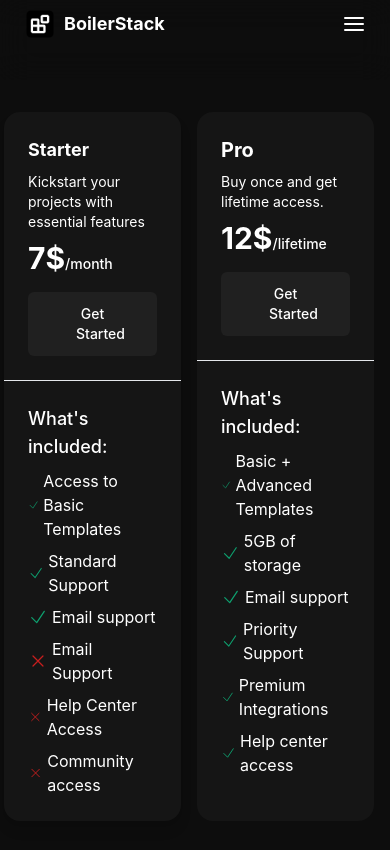
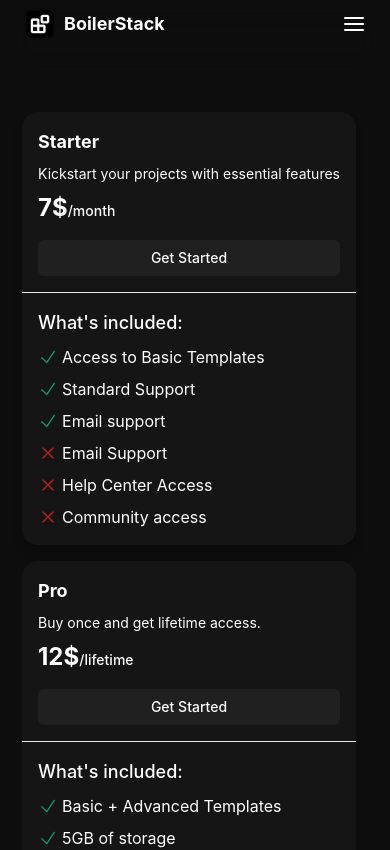
Before and after one commit to yashmandi/boilerstack, a React (Vite) app: page /pricing in a window 390 px wide. Shown: the top 850 px of the page. Built offline with nearby package versions, Linux system fonts and the light colour scheme; a web font is replaced by a local one.

Commit message:
pricing responsive

```diff
--- a/src/pages/Pricing.jsx
+++ b/src/pages/Pricing.jsx
@@ -9,11 +9,11 @@ const Pricing = () => {
 
       <main className="flex-grow flex items-center justify-center bg-[#0d0d0d]">
         <div className="max-w-screen-xl px-4 py-8 pl-1 sm:px-6 sm:py-12 lg:px-8 lg:py-16">
-          <div className="grid grid-cols-2 gap-4 sm:grid-cols-2 sm:items-stretch md:grid-cols-2 md:gap-8">
+          <div className="grid grid-cols-1 sm:grid-cols-2 gap-4 sm:gap-8">
             {/* Starter Plan */}
-            <div className="divide-y divide-gray-200 rounded-2xl  shadow-lg  transition-all bg-[#151515] transition-transform transform hover:scale-105 ">
-              <div className="p-6 sm:px-8">
-                <h2 className="text-lg font-bold text-white">
+            <div className="divide-y divide-gray-200 rounded-2xl shadow-lg transition-all bg-[#151515] transition-transform transform hover:scale-105">
+              <div className="p-4 sm:p-6">
+                <h2 className="text-lg sm:text-xl font-bold text-white">
                   Starter
                   <span className="sr-only">Plan</span>
                 </h2>
@@ -21,19 +21,19 @@ const Pricing = () => {
                   Kickstart your projects with essential features
                 </p>
                 <p className="mt-2 sm:mt-4">
-                  <strong className="text-3xl font-bold text-white sm:text-4xl">
+                  <strong className="text-2xl sm:text-3xl font-bold text-white">
                     7$
                   </strong>
                   <span className="text-sm font-medium text-white">/month</span>
                 </p>
                 <a
-                  className="mt-4 block rounded-md transition-all bg-[#202020] px-12 py-3 text-center text-sm font-medium text-white hover:bg-[#0d0d0d] hover:text-[#ffffff]  sm:mt-6"
+                  className="mt-4 block rounded-md transition-all bg-[#202020] px-6 py-2 text-center text-sm font-medium text-white hover:bg-[#0d0d0d] hover:text-[#ffffff] sm:mt-4"
                   href="#"
                 >
                   Get Started
                 </a>
               </div>
-              <div className="p-6 sm:px-8">
+              <div className="p-4 sm:p-6">
                 <p className="text-lg font-medium text-white sm:text-xl">
                   What's included:
                 </p>
@@ -147,9 +147,9 @@ const Pricing = () => {
             </div>
 
             {/* Pro Plan */}
-            <div className="divide-y divide-gray-200 rounded-2xl   transition-all bg-[#151515] transition-transform transform hover:scale-105 ">
-              <div className="p-6 sm:px-8">
-                <h2 className="text-xl font-bold text-white">
+            <div className="divide-y divide-gray-200 rounded-2xl transition-all bg-[#151515] transition-transform transform hover:scale-105">
+              <div className="p-4 sm:p-6">
+                <h2 className="text-lg sm:text-xl font-bold text-white">
                   Pro
                   <span className="sr-only">Plan</span>
                 </h2>
@@ -157,19 +157,21 @@ const Pricing = () => {
                   Buy once and get lifetime access.
                 </p>
                 <p className="mt-2 sm:mt-4">
-                  <strong className="text-3xl font-bold text-white sm:text-4xl">
+                  <strong className="text-2xl sm:text-3xl font-bold text-white">
                     12$
                   </strong>
-                  <span className="text-sm font-medium text-white">/lifetime</span>
+                  <span className="text-sm font-medium text-white">
+                    /lifetime
+                  </span>
                 </p>
                 <a
-                  className="mt-4 block rounded-md transition-all bg-[#202020] px-12 py-3 text-center text-sm font-medium text-white hover:bg-[#0d0d0d] hover:text-[#ffffff] sm:mt-6"
+                  className="mt-4 block rounded-md transition-all bg-[#202020] px-6 py-2 text-center text-sm font-medium text-white hover:bg-[#0d0d0d] hover:text-[#ffffff] sm:mt-4"
                   href="#"
                 >
                   Get Started
                 </a>
               </div>
-              <div className="p-6 sm:px-8">
+              <div className="p-4 sm:p-6">
                 <p className="text-lg font-medium text-white sm:text-xl">
                   What's included:
                 </p>
@@ -234,15 +236,15 @@ const Pricing = () => {
                       viewBox="0 0 24 24"
                       strokeWidth="1.5"
                       stroke="currentColor"
-                      className="size-5 text-green-500"
+                      className="size-5 text-red-700"
                     >
                       <path
                         strokeLinecap="round"
                         strokeLinejoin="round"
-                        d="M4.5 12.75l6 6 9-13.5"
+                        d="M6 18L18 6M6 6l12 12"
                       />
                     </svg>
-                    <span className="text-white">Priority Support</span>
+                    <span className="text-white">Priority support</span>
                   </li>
                   <li className="flex items-center gap-1">
                     <svg
@@ -251,15 +253,15 @@ const Pricing = () => {
                       viewBox="0 0 24 24"
                       strokeWidth="1.5"
                       stroke="currentColor"
-                      className="size-5 text-green-500"
+                      className="size-5 text-red-700"
                     >
                       <path
                         strokeLinecap="round"
                         strokeLinejoin="round"
-                        d="M4.5 12.75l6 6 9-13.5"
+                        d="M6 18L18 6M6 6l12 12"
                       />
                     </svg>
-                    <span className="text-white">Premium Integrations</span>
+                    <span className="text-white">Help Center Access</span>
                   </li>
                   <li className="flex items-center gap-1">
                     <svg
@@ -268,155 +270,19 @@ const Pricing = () => {
                       viewBox="0 0 24 24"
                       strokeWidth="1.5"
                       stroke="currentColor"
-                      className="size-5 text-green-500"
+                      className="size-5 text-red-700"
                     >
                       <path
                         strokeLinecap="round"
                         strokeLinejoin="round"
-                        d="M4.5 12.75l6 6 9-13.5"
+                        d="M6 18L18 6M6 6l12 12"
                       />
                     </svg>
-                    <span className="text-white">Help center access</span>
+                    <span className="text-white">Exclusive offers</span>
                   </li>
                 </ul>
               </div>
             </div>
-
-            {/* Enterprise Plan */}
-            {/* <div className="divide-y divide-gray-200 rounded-2xl border border-gray-200 shadow-sm bg-[#151515]">
-              <div className="p-6 sm:px-8">
-                <h2 className="text-lg font-medium text-white">
-                  Enterprise
-                  <span className="sr-only">Plan</span>
-                </h2>
-                <p className="mt-2 text-white">
-                  Lorem ipsum dolor sit amet consectetur adipisicing elit.
-                </p>
-                <p className="mt-2 sm:mt-4">
-                  <strong className="text-3xl font-bold text-white sm:text-4xl">
-                    50$
-                  </strong>
-                  <span className="text-sm font-medium text-white">/month</span>
-                </p>
-                <a
-                  className="mt-4 block rounded-md transition-all bg-[#202020] px-12 py-3 text-center text-sm font-medium text-white hover:bg-[#0d0d0d] hover:text-[#ffffff]  sm:mt-6"
-                  href="#"
-                >
-                  Get Started
-                </a>
-              </div>
-              <div className="p-6 sm:px-8">
-                <p className="text-lg font-medium text-white sm:text-xl">
-                  What's included:
-                </p>
-                <ul className="mt-2 space-y-2 sm:mt-4">
-                  <li className="flex items-center gap-1">
-                    <svg
-                      xmlns="http://www.w3.org/2000/svg"
-                      fill="none"
-                      viewBox="0 0 24 24"
-                      strokeWidth="1.5"
-                      stroke="currentColor"
-                      className="size-5 text-green-500"
-                    >
-                      <path
-                        strokeLinecap="round"
-                        strokeLinejoin="round"
-                        d="M4.5 12.75l6 6 9-13.5"
-                      />
-                    </svg>
-                    <span className="text-white">Unlimited users</span>
-                  </li>
-                  <li className="flex items-center gap-1">
-                    <svg
-                      xmlns="http://www.w3.org/2000/svg"
-                      fill="none"
-                      viewBox="0 0 24 24"
-                      strokeWidth="1.5"
-                      stroke="currentColor"
-                      className="size-5 text-green-500"
-                    >
-                      <path
-                        strokeLinecap="round"
-                        strokeLinejoin="round"
-                        d="M4.5 12.75l6 6 9-13.5"
-                      />
-                    </svg>
-                    <span className="text-white">50GB of storage</span>
-                  </li>
-                  <li className="flex items-center gap-1">
-                    <svg
-                      xmlns="http://www.w3.org/2000/svg"
-                      fill="none"
-                      viewBox="0 0 24 24"
-                      strokeWidth="1.5"
-                      stroke="currentColor"
-                      className="size-5 text-green-500"
-                    >
-                      <path
-                        strokeLinecap="round"
-                        strokeLinejoin="round"
-                        d="M4.5 12.75l6 6 9-13.5"
-                      />
-                    </svg>
-                    <span className="text-white">Priority email support</span>
-                  </li>
-                  <li className="flex items-center gap-1">
-                    <svg
-                      xmlns="http://www.w3.org/2000/svg"
-                      fill="none"
-                      viewBox="0 0 24 24"
-                      strokeWidth="1.5"
-                      stroke="currentColor"
-                      className="size-5 text-green-500"
-                    >
-                      <path
-                        strokeLinecap="round"
-                        strokeLinejoin="round"
-                        d="M4.5 12.75l6 6 9-13.5"
-                      />
-                    </svg>
-                    <span className="text-white">Help center access</span>
-                  </li>
-                  <li className="flex items-center gap-1">
-                    <svg
-                      xmlns="http://www.w3.org/2000/svg"
-                      fill="none"
-                      viewBox="0 0 24 24"
-                      strokeWidth="1.5"
-                      stroke="currentColor"
-                      className="size-5 text-green-500"
-                    >
-                      <path
-                        strokeLinecap="round"
-                        strokeLinejoin="round"
-                        d="M4.5 12.75l6 6 9-13.5"
-                      />
-                    </svg>
-                    <span className="text-white">24/7 phone support</span>
-                  </li>
-                  <li className="flex items-center gap-1">
-                    <svg
-                      xmlns="http://www.w3.org/2000/svg"
-                      fill="none"
-                      viewBox="0 0 24 24"
-                      strokeWidth="1.5"
-                      stroke="currentColor"
-                      className="size-5 text-green-500"
-                    >
-                      <path
-                        strokeLinecap="round"
-                        strokeLinejoin="round"
-                        d="M4.5 12.75l6 6 9-13.5"
-                      />
-                    </svg>
-                    <span className="text-white">
-                      Priority community access
-                    </span>
-                  </li>
-                </ul>
-              </div>
-            </div> */}
           </div>
         </div>
       </main>
```
